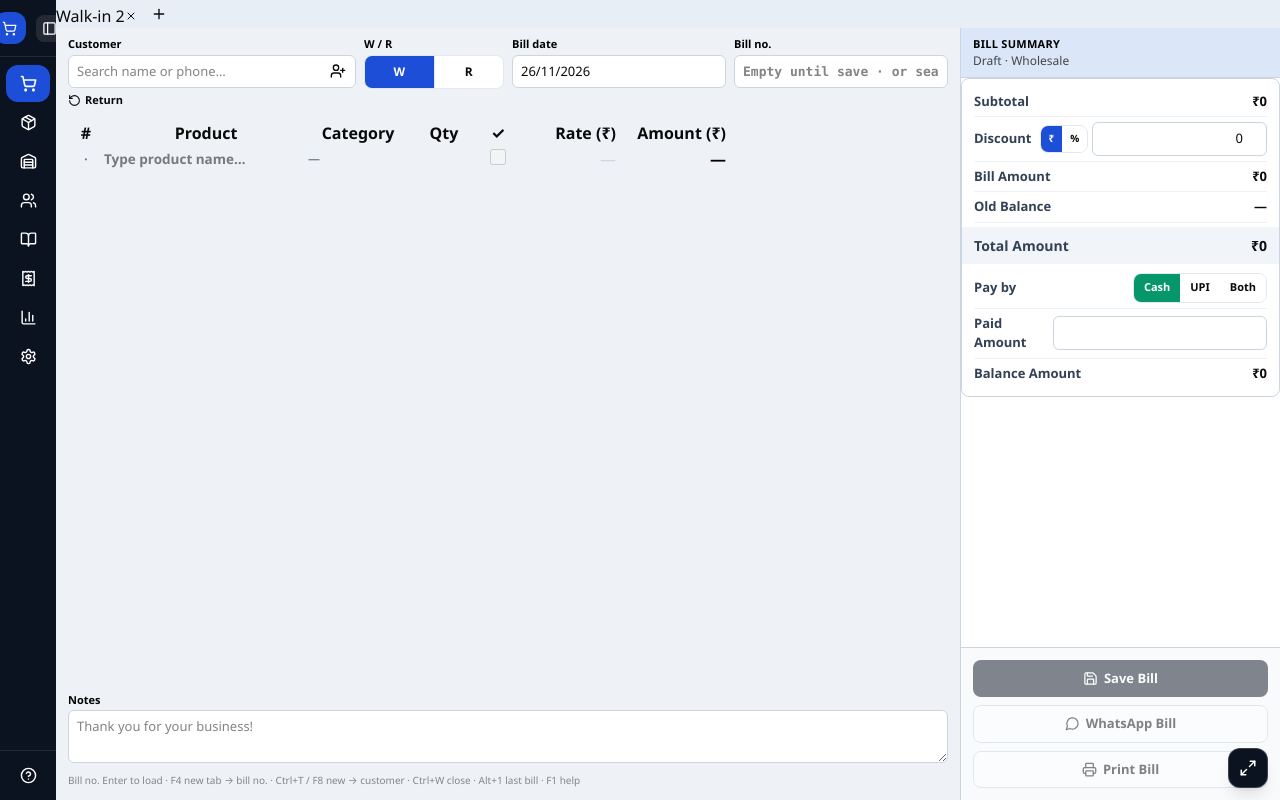
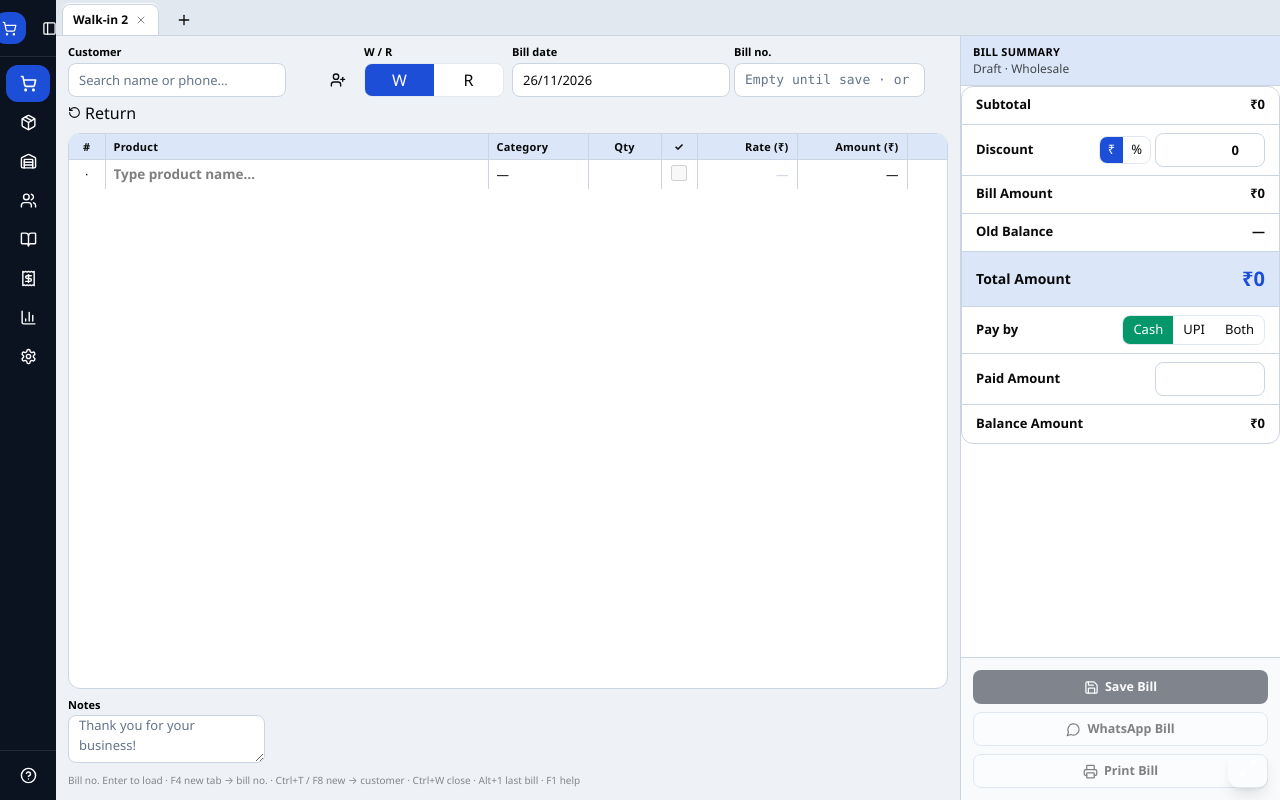
Before and after one commit to ShahidKollam/alif-pos, a React (Vite) app: page / in a window 1280 px wide. Built offline with nearby package versions, Linux system fonts and the light colour scheme.

Commit message:
Restore full index.css + keep Pay-by segment colors (seg-pay-*)

```diff
--- a/src/index.css
+++ b/src/index.css
@@ -28,56 +28,99 @@ html, body, #root {
 }
 
 /* Compact tables with clear row + column lines */
-.table-wrap {
-  overflow: auto;
-  border: 1px solid var(--color-line);
-  border-radius: var(--radius-md);
-  background: #fff;
-}
-table.data {
+.pos-table {
   width: 100%;
   border-collapse: collapse;
-  font-size: 13px;
+  background: #fff;
+  table-layout: auto;
 }
-table.data th {
+.pos-table th {
+  text-align: left;
+  font-size: 11px;
+  font-weight: 700;
+  letter-spacing: 0.02em;
+  color: #0a0a0a;
   background: var(--color-header-bg);
   border: 1px solid var(--color-line);
   padding: 6px 8px;
-  text-align: left;
+  white-space: nowrap;
+  line-height: 1.2;
+}
+.pos-table td {
+  padding: 4px 8px;
+  font-size: 12.5px;
+  font-weight: 500;
+  border: 1px solid var(--color-line);
+  vertical-align: middle;
+  color: #0a0a0a;
+  background: #fff;
+  line-height: 1.25;
+}
+.pos-table tbody tr:nth-child(even) td { background: #f8fafc; }
+.pos-table tbody tr:hover td { background: #eff6ff; }
+.pos-table th.num,
+.pos-table td.num,
+.pos-table .text-right { text-align: right !important; }
+.pos-table .text-center { text-align: center !important; }
+
+.pos-table-wrap {
+  width: 100%;
+  overflow-x: auto;
+  border: 1px solid var(--color-line);
+  border-radius: var(--radius-lg);
+  background: #fff;
+}
+.pos-table-wrap .pos-table { border: none; }
+.pos-table-wrap .pos-table th:first-child,
+.pos-table-wrap .pos-table td:first-child { border-left: none; }
+.pos-table-wrap .pos-table th:last-child,
+.pos-table-wrap .pos-table td:last-child { border-right: none; }
+.pos-table-wrap .pos-table thead tr th { border-top: none; }
+.pos-table-wrap .pos-table tbody tr:last-child td { border-bottom: none; }
+
+.page-toolbar {
+  display: flex;
+  align-items: center;
+  gap: 10px;
+  flex-wrap: wrap;
+  min-height: 44px;
+  padding: 6px 14px;
+  background: #fff;
+  border-bottom: 1px solid var(--color-line);
+  flex-shrink: 0;
+}
+.page-toolbar h1 {
+  margin: 0;
+  font-size: 15px;
   font-weight: 700;
-  font-size: 11px;
-  text-transform: uppercase;
-  letter-spacing: 0.02em;
   color: #0a0a0a;
   white-space: nowrap;
+  min-width: 80px;
 }
-table.data td {
-  border: 1px solid var(--color-line);
-  padding: 5px 8px;
-  vertical-align: middle;
+.page-toolbar .search-field {
+  position: relative;
+  flex: 1 1 220px;
+  max-width: 360px;
+  min-width: 160px;
 }
-table.data tbody tr:hover { background: #f8fafc; }
-table.data .num { font-variant-numeric: tabular-nums; text-align: right; }
-
-.field {
+.page-toolbar .search-field input {
   width: 100%;
-  border: 1px solid var(--color-line);
-  border-radius: var(--radius-sm);
-  padding: 6px 8px;
-  font-size: 13px;
-  background: #fff;
-  color: #0a0a0a;
-  outline: none;
+  padding-left: 32px;
 }
-.field:focus {
-  border-color: var(--color-accent);
-  box-shadow: 0 0 0 2px rgba(29, 78, 216, 0.15);
+.page-toolbar .search-field .icon {
+  position: absolute;
+  left: 10px;
+  top: 50%;
+  transform: translateY(-50%);
+  color: #64748b;
+  pointer-events: none;
 }
-
-button {
-  font-family: inherit;
-  cursor: pointer;
-  color: #0a0a0a;
+.page-toolbar .actions {
+  display: flex;
+  align-items: center;
+  gap: 8px;
+  margin-left: auto;
+  flex-wrap: wrap;
 }
 
 .btn {
@@ -85,12 +128,15 @@ button {
   align-items: center;
   justify-content: center;
   gap: 6px;
+  height: 34px;
+  padding: 0 12px;
   border-radius: var(--radius-md);
   border: 1px solid transparent;
-  padding: 8px 12px;
-  font-size: 13px;
+  font-size: 12.5px;
   font-weight: 600;
-  transition: background 0.12s, border-color 0.12s;
+  cursor: pointer;
+  white-space: nowrap;
+  transition: background 0.12s, border-color 0.12s, color 0.12s;
 }
 .btn:disabled { opacity: 0.5; cursor: not-allowed; }
 .btn-primary {
@@ -109,6 +155,7 @@ button {
   color: #ffffff !important;
   stroke: currentColor;
 }
+
 /* Bill summary Pay-by: distinct selected colors (Cash / UPI / Both) */
 .seg-pay-cash {
   background: #059669 !important;
@@ -145,57 +192,125 @@ button {
 .btn-danger:hover:not(:disabled) { background: #b91c1c; }
 .btn-ghost {
   background: #fff;
-  border-color: var(--color-line);
+  border: 1px solid var(--color-line);
   color: #0a0a0a;
 }
-.btn-ghost:hover:not(:disabled) { background: #f1f5f9; }
+.btn-ghost:hover:not(:disabled) {
+  background: #f8fafc;
+  border-color: var(--color-line-strong);
+}
+.btn-sm { height: 30px; padding: 0 10px; font-size: 12px; }
 
-/* Totals card (bill summary) */
+button {
+  color: #0a0a0a;
+  background: transparent;
+  border: none;
+  font: inherit;
+}
+
+.field {
+  height: 34px;
+  padding: 0 10px;
+  border: 1px solid var(--color-line);
+  border-radius: var(--radius-md);
+  background: #fff;
+  color: #0a0a0a;
+  font-size: 13px;
+  font-weight: 500;
+}
+.field:focus {
+  border-color: #93c5fd;
+  box-shadow: 0 0 0 3px rgba(29, 78, 216, 0.15);
+  outline: none;
+}
+.field::placeholder { color: #64748b; font-weight: 400; }
+
+.badge {
+  display: inline-flex; align-items: center;
+  font-size: 10px; font-weight: 600;
+  padding: 2px 7px; border-radius: 999px;
+}
+.badge-green { background: #ecfdf5; color: #065f46; }
+.badge-amber { background: #fffbeb; color: #92400e; }
+.badge-slate { background: #f1f5f9; color: #0a0a0a; }
+.badge-blue { background: #eff6ff; color: #1d4ed8; }
+
+.panel, .soft-card {
+  background: #fff;
+  border: 1px solid var(--color-line);
+  border-radius: var(--radius-lg);
+}
+
+.tab-bar {
+  display: flex; align-items: stretch; gap: 3px;
+  background: #e2e8f0; padding: 4px 6px 0; border-bottom: 1px solid var(--color-line);
+}
+.tab {
+  display: flex; align-items: center; gap: 6px;
+  padding: 6px 10px; font-size: 12px; font-weight: 600;
+  background: #edf1f7; color: #0a0a0a;
+  border-radius: var(--radius-md) var(--radius-md) 0 0;
+  border: 1px solid transparent;
+  border-bottom: none; cursor: pointer; max-width: 160px;
+}
+.tab.active {
+  background: #fff; color: #0a0a0a;
+  border-color: var(--color-line);
+  box-shadow: 0 -1px 0 #fff;
+}
+.tab .close { opacity: 0.5; border-radius: 4px; padding: 1px; }
+.tab .close:hover { opacity: 1; background: #fee2e2; color: #b91c1c; }
+
+/* Totals — fixed label/value columns, no wrap break */
 .totals-card {
   background: #fff;
   border: 1px solid var(--color-line);
-  border-radius: var(--radius-md);
-  padding: 8px 12px;
+  border-radius: var(--radius-lg);
+  overflow: hidden;
 }
-.t-row {
+.totals-card .t-row {
   display: grid;
-  grid-template-columns: 1fr auto;
+  grid-template-columns: 1fr minmax(110px, auto);
   align-items: center;
-  gap: 8px;
-  padding: 5px 0;
-  border-bottom: 1px solid #eef2f7;
+  gap: 12px;
+  padding: 8px 14px;
   font-size: 13px;
+  border-bottom: 1px solid var(--color-line);
+  color: #0a0a0a;
+  min-height: 38px;
 }
-.t-row:last-child { border-bottom: 0; }
-.t-label { color: #334155; font-weight: 600; }
-.t-value { font-variant-numeric: tabular-nums; font-weight: 700; color: #0a0a0a; }
-.t-grand {
-  background: #f1f5f9;
-  margin: 4px -12px;
-  padding: 8px 12px;
-  border-bottom: 0;
+.totals-card .t-row:last-child { border-bottom: none; }
+.totals-card .t-label {
+  color: #0a0a0a;
+  font-weight: 600;
+  white-space: nowrap;
 }
-.t-grand .t-label, .t-grand .t-value { font-size: 14px; font-weight: 800; }
-
-/* Sidebar nav */
-.sidebar-link {
-  display: flex;
-  align-items: center;
-  gap: 10px;
-  padding: 10px 12px;
-  border-radius: var(--radius-md);
-  color: #e2e8f0;
-  text-decoration: none;
-  font-size: 13px;
-  font-weight: 600;
+.totals-card .t-value {
+  font-weight: 700;
+  color: #0a0a0a;
+  font-variant-numeric: tabular-nums;
+  text-align: right;
+  white-space: nowrap;
 }
-.sidebar-link:hover { background: rgba(255,255,255,0.06); }
-.sidebar-link.active {
-  background: var(--color-accent);
-  color: #fff;
+.totals-card .t-grand {
+  background: #dbe7f8;
+  padding: 12px 14px;
+  min-height: 48px;
+}
+.totals-card .t-grand .t-label {
+  font-weight: 800;
+  font-size: 14px;
+}
+.totals-card .t-grand .t-value {
+  font-weight: 800;
+  font-size: 20px;
+  color: #1d4ed8;
+}
+.totals-card .t-row input.field {
+  width: 110px;
+  justify-self: end;
+  text-align: right;
+  font-weight: 700;
 }
 
-/* Scrollbars */
-::-webkit-scrollbar { width: 8px; height: 8px; }
-::-webkit-scrollbar-thumb { background: #94a3b8; border-radius: 4px; }
-::-webkit-scrollbar-track { background: transparent; }
+/* Sidebar hover expand helper width handled in component */
```
